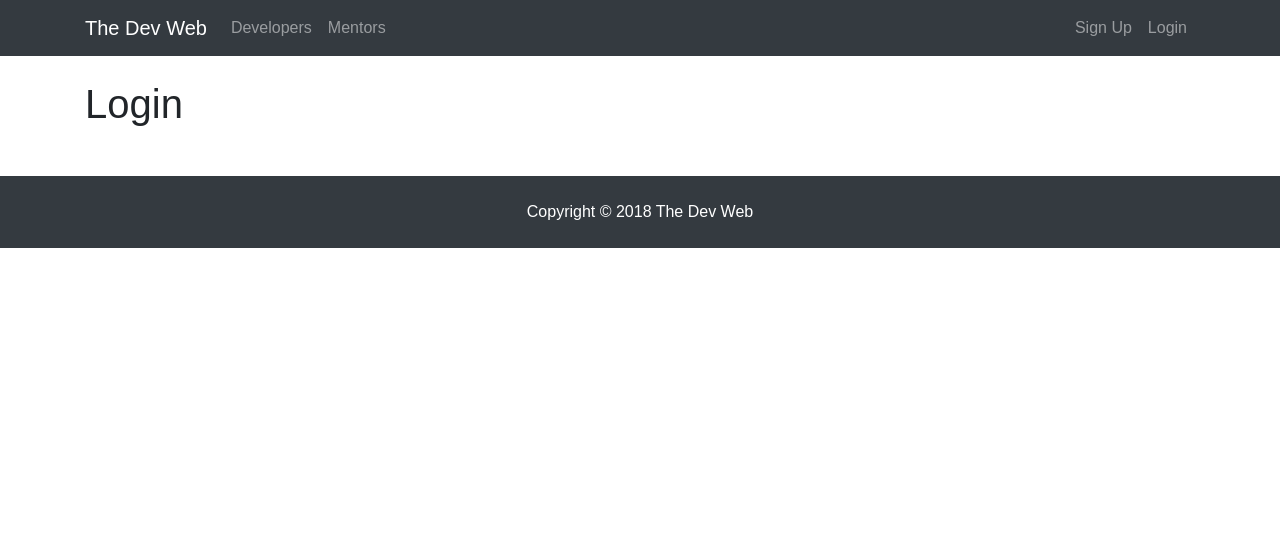
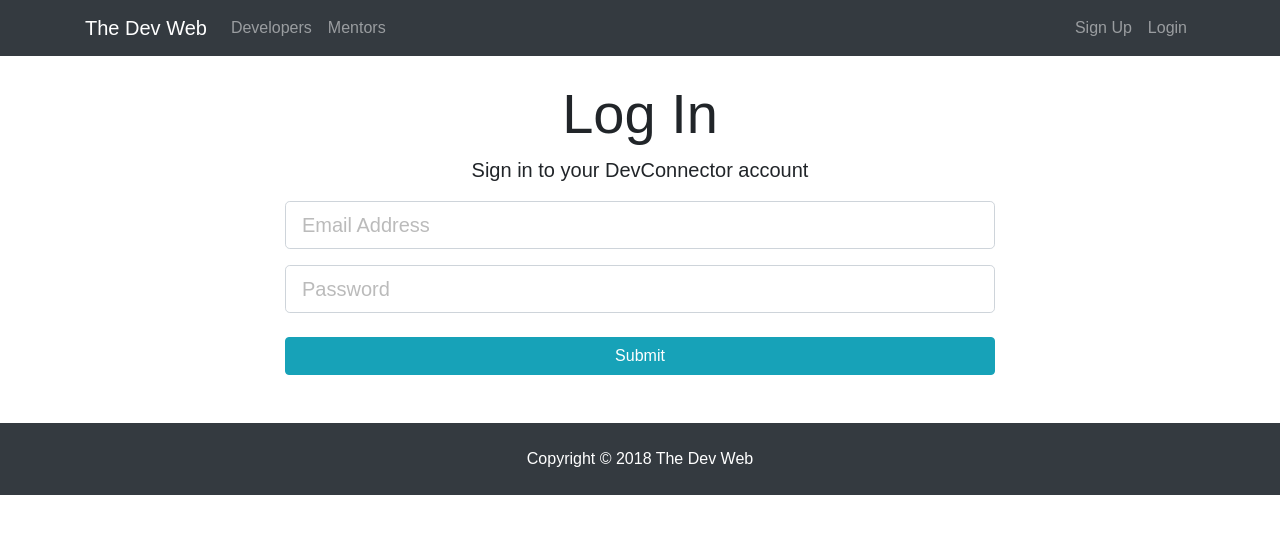
Before and after one commit to isaacdpierce/devweb, a React (Create React App) app in the folder client/: page /login in a window 1280 px wide. Shown: the top 534 px of the page. Built offline with nearby package versions, Linux system fonts and the light colour scheme.

Commit message:
Connect React UI input to Mlab database

```diff
--- a/client/package.json
+++ b/client/package.json
@@ -3,6 +3,7 @@
   "version": "0.1.0",
   "private": true,
   "dependencies": {
+    "axios": "^0.18.0",
     "react": "^16.4.1",
     "react-dom": "^16.4.1",
     "react-router-dom": "^4.3.1",
--- a/client/src/components/auth/Login.js
+++ b/client/src/components/auth/Login.js
@@ -1,10 +1,69 @@
 import React, { Component } from 'react';
 
 class Login extends Component {
+  constructor() {
+    super();
+
+    this.state = {
+      email: '',
+      password: '',
+      errors: {}
+    };
+
+    this.onChange = this.onChange.bind(this);
+    this.onSubmit = this.onSubmit.bind(this);
+  }
+
+  onChange(e) {
+    this.setState({ [e.target.name]: e.target.value });
+  }
+
+  onSubmit(e) {
+    e.preventDefault();
+
+    const user = {
+      email: this.state.email,
+      password: this.state.password
+    };
+    console.log(user);
+  }
+
   render() {
     return (
-      <div>
-        <h1>Login</h1>
+      <div className="login">
+        <div className="container">
+          <div className="row">
+            <div className="col-md-8 m-auto">
+              <h1 className="display-4 text-center">Log In</h1>
+              <p className="lead text-center">
+                Sign in to your DevConnector account
+              </p>
+              <form onSubmit={this.onSubmit}>
+                <div className="form-group">
+                  <input
+                    type="email"
+                    className="form-control form-control-lg"
+                    placeholder="Email Address"
+                    name="email"
+                    value={this.state.email}
+                    onChange={this.onChange}
+                  />
+                </div>
+                <div className="form-group">
+                  <input
+                    type="password"
+                    className="form-control form-control-lg"
+                    placeholder="Password"
+                    name="password"
+                    value={this.state.password}
+                    onChange={this.onChange}
+                  />
+                </div>
+                <input type="submit" className="btn btn-info btn-block mt-4" />
+              </form>
+            </div>
+          </div>
+        </div>
       </div>
     );
   }
--- a/client/src/components/auth/Register.js
+++ b/client/src/components/auth/Register.js
@@ -1,4 +1,5 @@
 import React, { Component } from 'react';
+import axios from 'axios';
 
 class Register extends Component {
   constructor() {
@@ -28,7 +29,11 @@
       password: this.state.password,
       password2: this.state.password2
     };
-    console.log(newUser);
+
+    axios
+      .post('/api/users/register', newUser) // Don't need https:// because it is in the proxy value in package.json
+      .then(res => console.log(res.data))
+      .catch(err => console.log(err.response.data));
   }
 
   render() {
```
Also changed, not shown: 2 other files (tests, documents, lock files or other folders).
